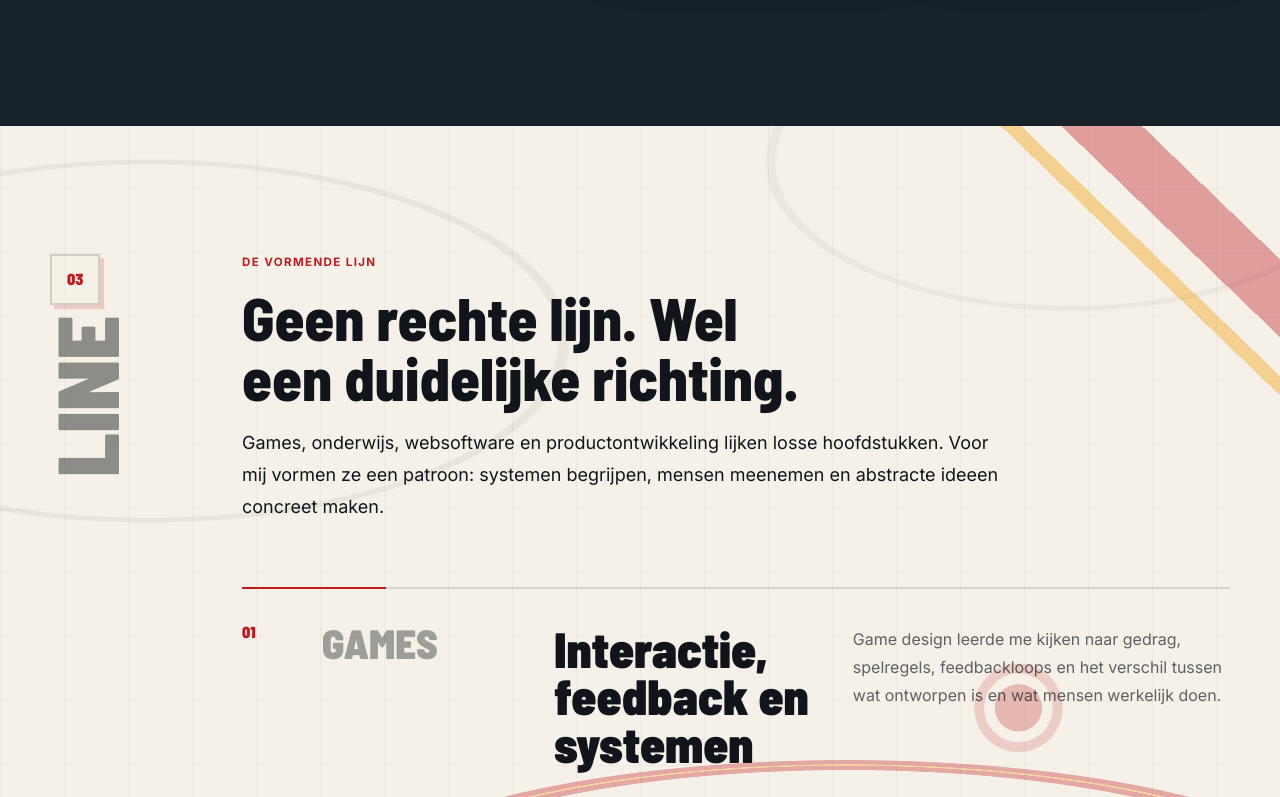
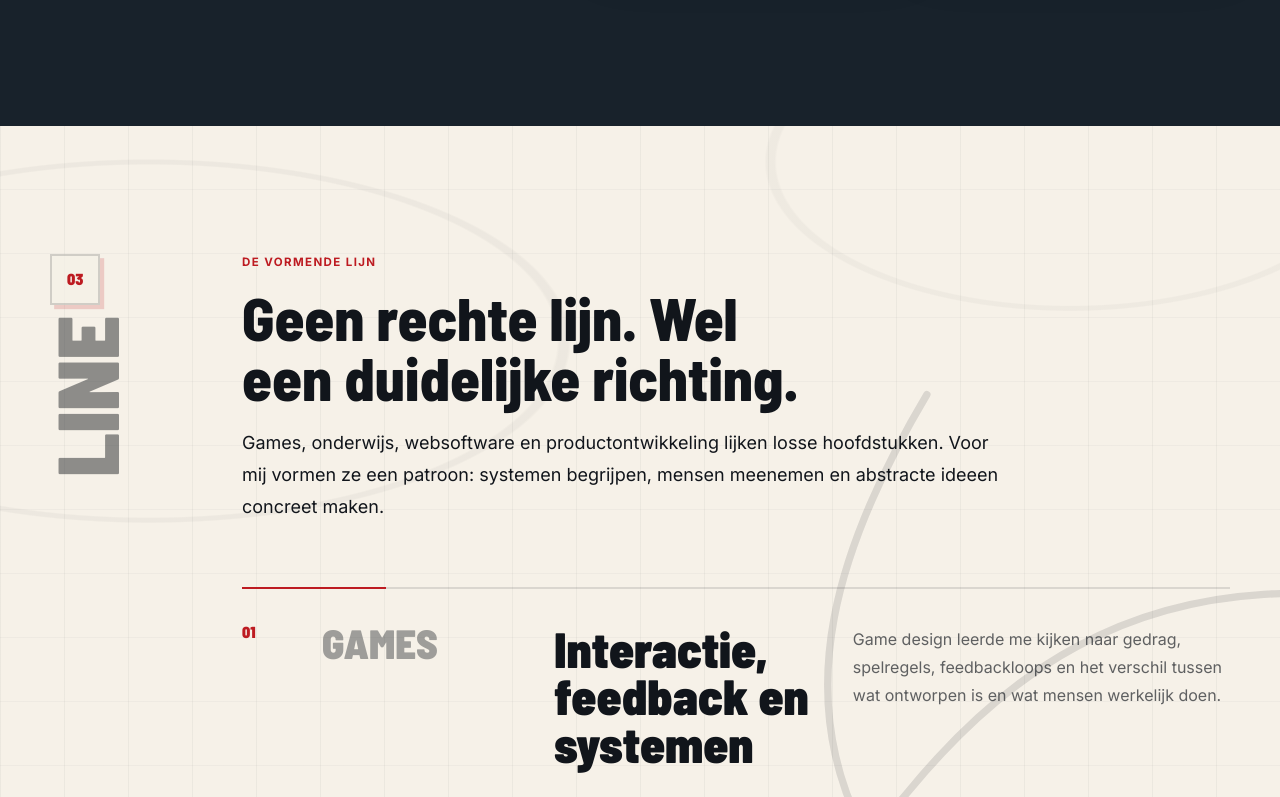
Before and after one commit to jleenman/vassal, a Nuxt app: page / in a window 1280 px wide. Shown: the part 3563-4360 px from the top of the page. Built offline with nearby package versions, Linux system fonts and the light colour scheme.

Commit message:
Render trajectory route as SVG map

```diff
--- a/assets/css/main.css
+++ b/assets/css/main.css
@@ -119,7 +119,7 @@ a {
 }
 
 .route-section::before {
-  opacity: 0.54;
+  opacity: 0.4;
   background:
     radial-gradient(58rem 25rem at 18% 24%, transparent 44%, rgba(17, 21, 27, 0.105) 44.35%, rgba(17, 21, 27, 0.105) 45.2%, transparent 45.55%),
     radial-gradient(47rem 23rem at 78% 15%, transparent 39%, rgba(17, 21, 27, 0.085) 39.35%, rgba(17, 21, 27, 0.085) 40.3%, transparent 40.65%),
@@ -128,18 +128,71 @@ a {
 }
 
 .route-section::after {
-  opacity: 0.78;
-  background:
-    radial-gradient(circle at 72% 35%, rgba(189, 27, 33, 0.34) 0 1.45rem, rgba(246, 241, 232, 0.78) 1.5rem 2.1rem, rgba(189, 27, 33, 0.22) 2.18rem 2.72rem, transparent 2.8rem),
-    radial-gradient(circle at 20% 86%, rgba(242, 165, 26, 0.58) 0 1.65rem, transparent 1.75rem),
-    radial-gradient(circle at 45% 62%, rgba(242, 165, 26, 0.44) 0 1.1rem, transparent 1.2rem),
-    radial-gradient(63rem 18rem at 62% 44%, transparent 48%, rgba(189, 27, 33, 0.44) 48.25%, rgba(189, 27, 33, 0.44) 49.58%, rgba(242, 165, 26, 0.46) 49.72%, rgba(242, 165, 26, 0.46) 50.05%, rgba(189, 27, 33, 0.44) 50.2%, rgba(189, 27, 33, 0.44) 51.45%, transparent 51.72%),
-    radial-gradient(40rem 24rem at 31% 79%, transparent 46%, rgba(189, 27, 33, 0.4) 46.25%, rgba(189, 27, 33, 0.4) 47.8%, rgba(242, 165, 26, 0.42) 47.94%, rgba(242, 165, 26, 0.42) 48.28%, rgba(189, 27, 33, 0.4) 48.42%, rgba(189, 27, 33, 0.4) 49.85%, transparent 50.12%),
-    linear-gradient(44deg, transparent 0 84%, rgba(189, 27, 33, 0.5) 84% 86%, transparent 86%),
-    linear-gradient(44deg, transparent 0 82.5%, rgba(242, 165, 26, 0.55) 82.5% 83%, transparent 83%);
-  background-position: center 4rem;
-  background-repeat: no-repeat;
-  background-size: 112% 112%;
+  display: none;
+  content: none;
+}
+
+.route-map {
+  position: absolute;
+  inset: 0;
+  z-index: -1;
+  width: 100%;
+  height: 100%;
+  pointer-events: none;
+}
+
+.route-map__roads {
+  fill: none;
+  stroke: rgba(17, 21, 27, 0.12);
+  stroke-linecap: round;
+  stroke-linejoin: round;
+  stroke-width: 6;
+}
+
+.route-map__main {
+  fill: none;
+  stroke-linecap: round;
+  stroke-linejoin: round;
+}
+
+.route-map__route-shadow {
+  stroke: rgba(189, 27, 33, 0.18);
+  stroke-width: 30;
+}
+
+.route-map__route {
+  marker-end: url("#route-arrow");
+  stroke: rgba(189, 27, 33, 0.58);
+  stroke-width: 16;
+}
+
+.route-map__route-dash {
+  stroke: rgba(242, 165, 26, 0.72);
+  stroke-dasharray: 34 26;
+  stroke-width: 5;
+}
+
+.route-map__spur {
+  stroke: rgba(242, 165, 26, 0.48);
+  stroke-width: 7;
+}
+
+.route-map__stop--gold {
+  fill: rgba(242, 165, 26, 0.72);
+}
+
+.route-map__stop--ring {
+  fill: rgba(246, 241, 232, 0.78);
+  stroke: rgba(189, 27, 33, 0.58);
+  stroke-width: 7;
+}
+
+.route-map__stop--red {
+  fill: rgba(189, 27, 33, 0.64);
+}
+
+#route-arrow path {
+  fill: rgba(189, 27, 33, 0.72);
 }
 .route-section .section-shell {
   position: relative;
--- a/pages/index.vue
+++ b/pages/index.vue
@@ -64,6 +64,30 @@ useSeoMeta({
     </section>
 
     <section id="trajectory" class="paper-section route-section px-4 py-24 text-night md:py-32">
+      <svg class="route-map" viewBox="0 -300 1600 1200" aria-hidden="true" preserveAspectRatio="xMidYMid slice">
+        <defs>
+          <marker id="route-arrow" markerWidth="16" markerHeight="16" refX="13" refY="8" orient="auto" markerUnits="strokeWidth">
+            <path d="M1 1 L15 8 L1 15 Z" />
+          </marker>
+        </defs>
+        <g class="route-map__roads">
+          <path d="M-90 760 C170 610 250 360 470 330 S842 462 1020 245 1395 60 1690 160" />
+          <path d="M90 1250 C265 1010 515 930 678 730 S840 312 1118 270 1490 335 1710 74" />
+          <path d="M125 80 C205 150 248 226 245 330 S182 520 248 612 455 692 518 804 445 1010 528 1165" />
+          <path d="M-40 482 C118 434 242 454 338 540 S512 742 668 742 862 624 1008 650 1258 816 1660 785" />
+          <path d="M1035 -80 C960 46 925 164 982 276 S1180 438 1168 586 970 770 1018 902 1248 1010 1390 1215" />
+        </g>
+        <g class="route-map__main">
+          <path class="route-map__route-shadow" d="M-80 1010 C112 832 306 770 486 626 S760 438 952 462 1186 620 1390 514 1525 468 1680 516" />
+          <path class="route-map__route" d="M-80 1010 C112 832 306 770 486 626 S760 438 952 462 1186 620 1390 514 1525 468 1680 516" />
+          <path class="route-map__route-dash" d="M-80 1010 C112 832 306 770 486 626 S760 438 952 462 1186 620 1390 514 1525 468 1680 516" />
+          <path class="route-map__spur" d="M250 650 C350 618 414 654 486 626" />
+          <path class="route-map__spur" d="M952 462 C1035 526 1110 574 1186 620" />
+          <circle class="route-map__stop route-map__stop--gold" cx="486" cy="626" r="18" />
+          <circle class="route-map__stop route-map__stop--ring" cx="952" cy="462" r="20" />
+          <circle class="route-map__stop route-map__stop--red" cx="1390" cy="514" r="20" />
+        </g>
+      </svg>
       <div class="section-shell section-composition">
         <div class="chapter-mark reveal" aria-hidden="true">
           <span>03</span>
```
